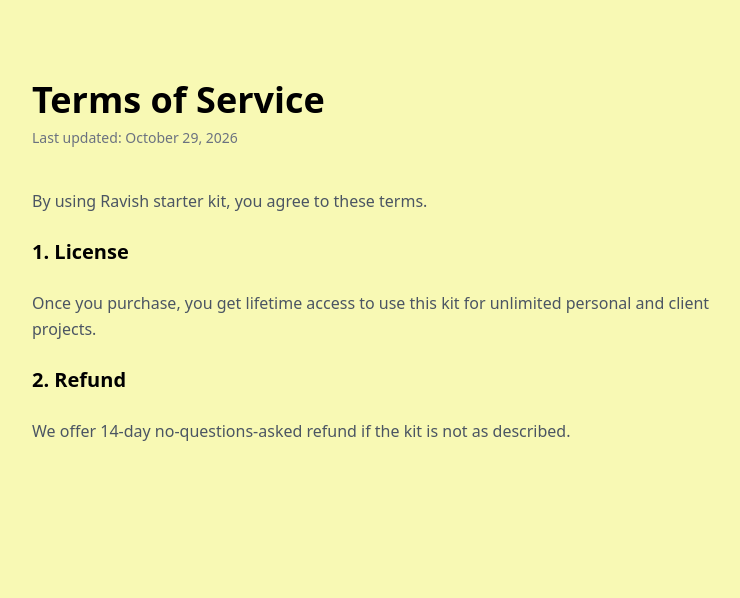
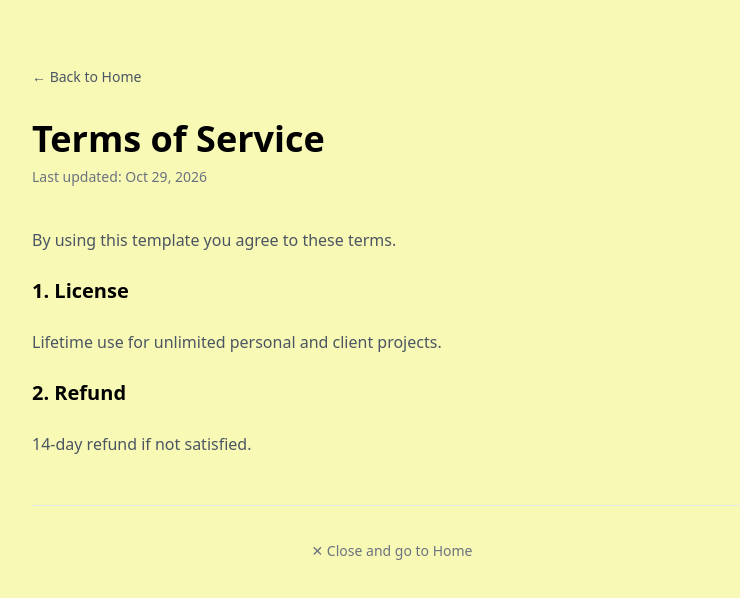
Before and after one commit to Ravs10/saas-starter-kit, a Next.js app: page /terms in a window 1280 px wide. Shown: the top 598 px of the page, without its empty margins (248-988 px from the left). Built offline with nearby package versions, Linux system fonts and the light colour scheme.

Commit message:
Revise terms of service wording and formatting
Updated the terms of service text for clarity and conciseness.

```diff
--- a/app/terms/page.tsx
+++ b/app/terms/page.tsx
@@ -1,15 +1,18 @@
+import Link from "next/link"
 export default function Terms() {
   return (
-    <div className="max-w-3xl mx-auto px-6 py-20">
+    <div className="max-w-3xl mx-auto px-6 py-16">
+      <Link href="/" className="inline-flex items-center gap-2 text-sm font-medium text-gray-600 hover:text-black mb-8">← Back to Home</Link>
       <h1 className="text-4xl font-bold">Terms of Service</h1>
-      <p className="text-sm text-gray-500 mt-2">Last updated: October 29, 2026</p>
+      <p className="text-sm text-gray-500 mt-2">Last updated: Oct 29, 2026</p>
       <div className="mt-10 space-y-6 text-gray-600 leading-relaxed">
-        <p>By using Ravish starter kit, you agree to these terms.</p>
-        <h2 className="text-xl font-semibold text-black mt-8">1. License</h2>
-        <p>Once you purchase, you get lifetime access to use this kit for unlimited personal and client projects.</p>
+        <p>By using this template you agree to these terms.</p>
+        <h2 className="text-xl font-semibold text-black">1. License</h2>
+        <p>Lifetime use for unlimited personal and client projects.</p>
         <h2 className="text-xl font-semibold text-black">2. Refund</h2>
-        <p>We offer 14-day no-questions-asked refund if the kit is not as described.</p>
+        <p>14-day refund if not satisfied.</p>
       </div>
+      <div className="mt-12 pt-8 border-t text-center"><Link href="/" className="text-sm text-gray-500 hover:text-black">✕ Close and go to Home</Link></div>
     </div>
   )
 }
```
